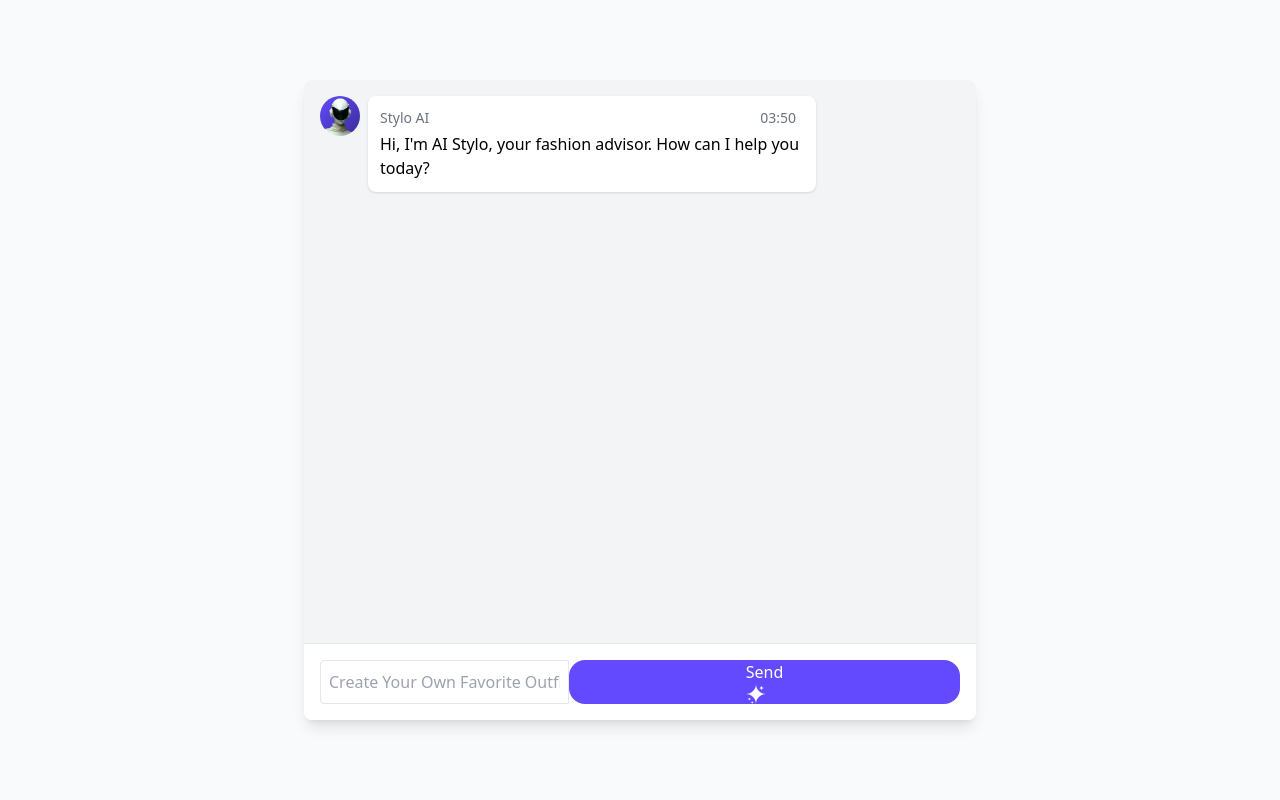
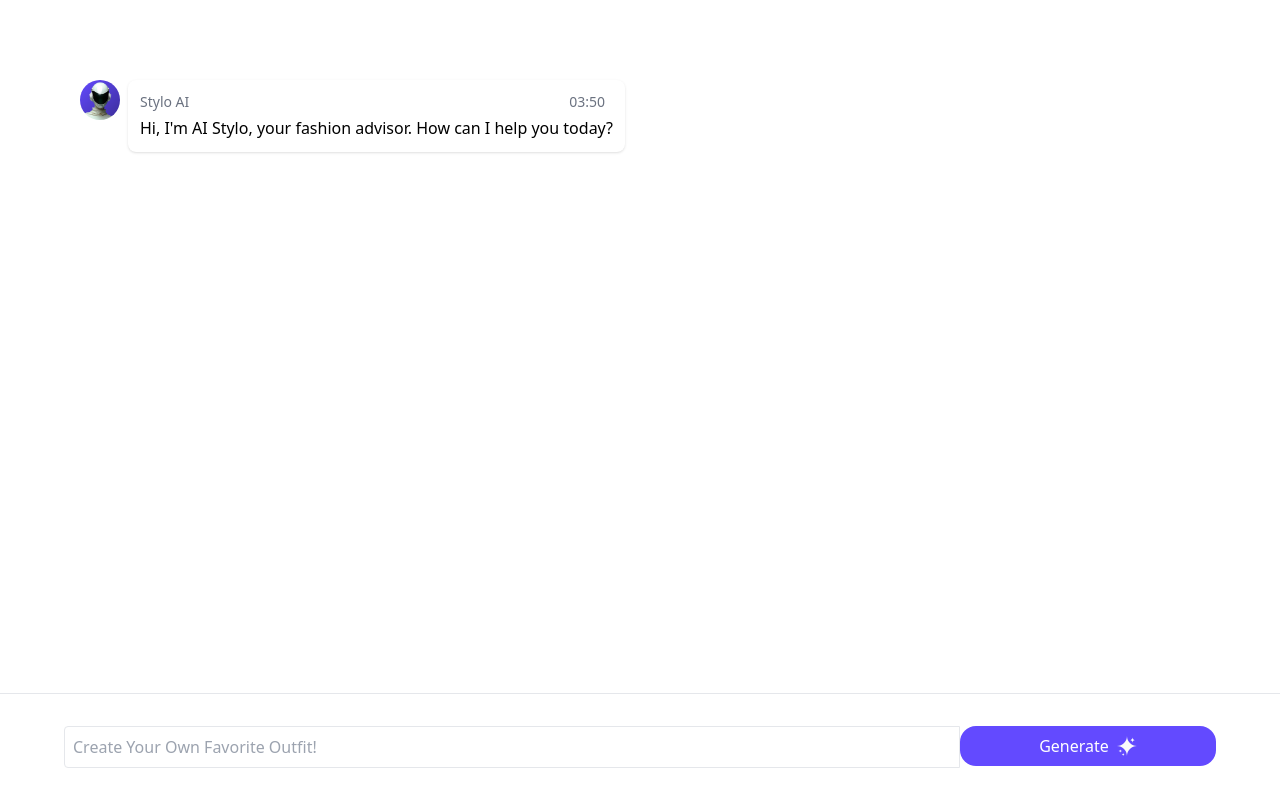
Before and after one commit to DikDns/stylo-web3, a React (Vite) app in the folder frontend/: page / in a window 1280 px wide. Built offline with nearby package versions, Linux system fonts and the light colour scheme.

Commit message:
feat(fe): add initial chat ui and outfit card recommendation

```diff
--- a/frontend/src/button.jsx
+++ b/frontend/src/button.jsx
@@ -1,13 +1,12 @@
 import React from "react";
-export const Button = ({ children, icon, onClick, ...props }) => {
+export const Button = ({ children, onClick, ...props }) => {
   return (
     <button
       onClick={onClick}
-      className="w-full h-full bg-[#634AFF] rounded-2xl flex justify-center items-center"
+      className="w-full max-w-64 h-full bg-[#634AFF] gap-x-2 px-4 py-2 text-white rounded-2xl flex justify-center items-center"
       {...props}
     >
-      <span className="text-white">{children}</span>
-      {icon && <span className="ml-2">{icon}</span>}
+      {children}
     </button>
   );
 };
--- a/frontend/src/image-card.jsx
+++ b/frontend/src/image-card.jsx
@@ -1,9 +1,13 @@
 import React from "react";
-import Card from "./card";
+import { Card } from "./card.jsx";
 export const ImageCard = ({ imageUrl, ...props }) => {
   return (
     <Card className="relative overflow-hidden rounded-3xl" {...props}>
-      <img src={imageUrl} alt="Outfit" className="w-full h-full object-cover" />
+      <img
+        src={imageUrl}
+        alt="Outfit Image"
+        className="w-full h-full object-cover"
+      />
     </Card>
   );
 };
--- a/frontend/src/main.jsx
+++ b/frontend/src/main.jsx
@@ -6,6 +6,7 @@ import aiStyloImg from "/ai-stylo.png";
 import userImg from "/user.svg";
 import sparklingIcon from "/sparkling-icon.svg";
 import "/index.css";
+import { ImageCard } from "./image-card.jsx";
 
 const CLOTHING_DATA = [
   {
@@ -108,13 +109,14 @@ const App = () => {
         newChat.push({
           role: { system: null },
           content: parsedResponse.content,
+          clothing_ids: parsedResponse.clothing_ids,
         });
         return newChat;
       });
     } catch (e) {
       console.log(e);
       const eStr = String(e);
-      const match = eStr.match(/(SysTransient|CanisterReject), \+"([^\"]+)/);
+      const match = eStr.match(/(SysTransient|CanisterReject), +"([^"]+)/);
       if (match) {
         alert(match[2]);
       }
@@ -159,12 +161,8 @@ const App = () => {
   }, [chat]);
 
   return (
-    <div className="flex min-h-screen items-center justify-center bg-gray-50 p-4">
-      <div className="flex h-[80vh] w-full max-w-2xl flex-col rounded-lg bg-white shadow-lg">
-        <div
-          className="flex-1 overflow-y-auto rounded-t-lg bg-gray-100 p-4"
-          ref={chatBoxRef}
-        >
+    <div className="p-8 md:p-16 overflow-y-auto h-screen" ref={chatBoxRef}>
+      <div className="flex-1 rounded-t-lg p-4 pb-6 md:pb-12">
         {chat.map((message, index) => {
           const isUser = "user" in message.role;
           const img = isUser ? userImg : aiStyloImg;
@@ -176,7 +174,7 @@ const App = () => {
               key={index}
               className={`flex ${
                 isUser ? "justify-end" : "justify-start"
-                } mb-4`}
+              } w-full mb-2`}
             >
               {!isUser && (
                 <div
@@ -192,6 +190,7 @@ const App = () => {
                   isUser ? "bg-blue-500 text-white" : "bg-white shadow"
                 }`}
               >
+                <div>
                   <div
                     className={`mb-1 flex items-center justify-between text-sm ${
                       isUser ? "text-white" : "text-gray-500"
@@ -201,6 +200,23 @@ const App = () => {
                     <div className="mx-2">{formatDate(new Date())}</div>
                   </div>
                   <div>{text}</div>
+                </div>
+                {!isUser && message.clothing_ids && (
+                  <div className="grid grid-cols-2 gap-4 w-full mt-4">
+                    {message.clothing_ids.map((id) => {
+                      const clothing = CLOTHING_DATA.find(
+                        (item) => item.id === id
+                      );
+                      return (
+                        <ImageCard
+                          key={clothing.id}
+                          imageUrl={clothing.image_url}
+                          className="aspect-square"
+                        />
+                      );
+                    })}
+                  </div>
+                )}
               </div>
               {isUser && (
                 <div
@@ -214,9 +230,9 @@ const App = () => {
             </div>
           );
         })}
-        </div>
+
         <form
-          className="flex rounded-b-lg border-t bg-white p-4"
+          className="flex absolute right-0 left-0 px-8 py-4 md:px-16 bottom-0 rounded-b-lg border-t bg-white md:py-8"
           onSubmit={handleSubmit}
         >
           <input
@@ -228,7 +244,7 @@ const App = () => {
             disabled={isLoading}
           />
           <Button type="submit" disabled={isLoading}>
-            <span>Send</span>
+            <span>Generate</span>
             <div
               className="h-5 w-5"
               style={{
```
Lines whose indentation alone changed are shown as unchanged.
